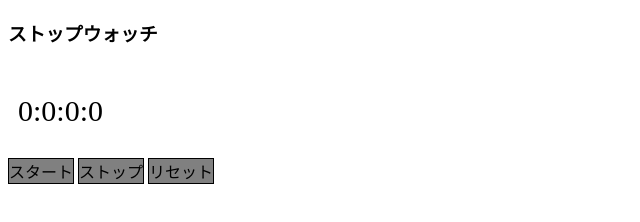
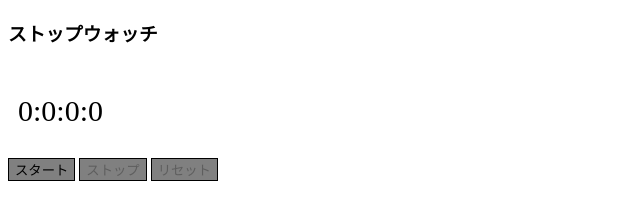
Before and after one commit to nob-iwa/JS-test1, a plain HTML site: page index.html in a window 1280 px wide. Shown: the whole page, without its empty margins (0-640 px from the left). Drawn offline with nearby package versions, Linux system fonts and the light colour scheme.

Commit message:
Update index.html
課題修正(buttonタグ)

```diff
--- a/index.html
+++ b/index.html
@@ -10,10 +10,10 @@
       <body>
         <h3 id="title">ストップウォッチ</h3>
         <div id="time">0:0:0:0</div>
-        <div id="button">
-          <div id="start">スタート</div>
-          <div id="stop">ストップ</div>
-          <div id="reset">リセット</div>
+        <div>
+          <button type="button" id="start">スタート</button>
+          <button type="button" id="stop" disabled>ストップ</button>
+          <button type="button" id="reset" disabled>リセット</button>
         </div>
 
         <script src="main.js"></script>
```
